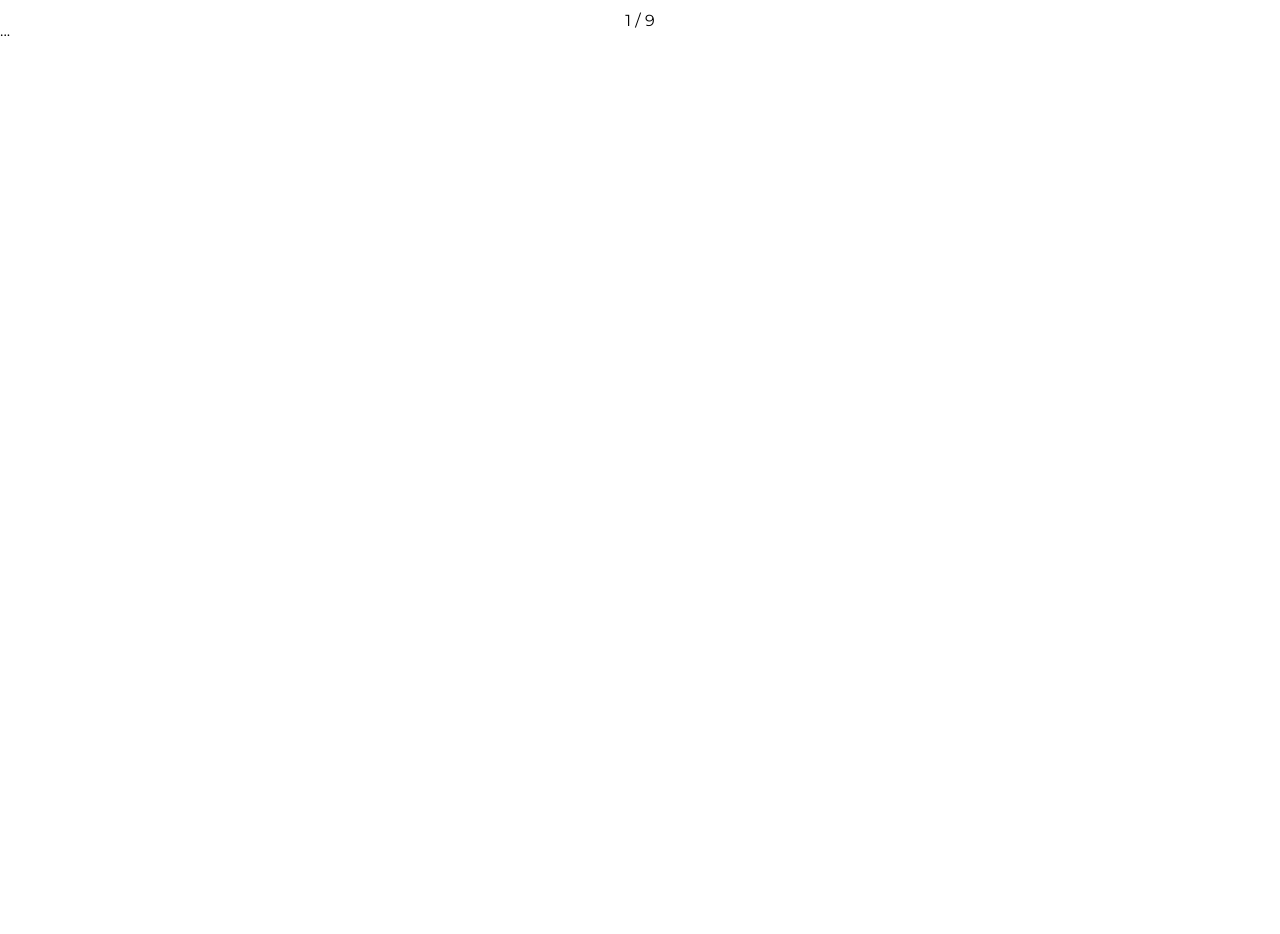
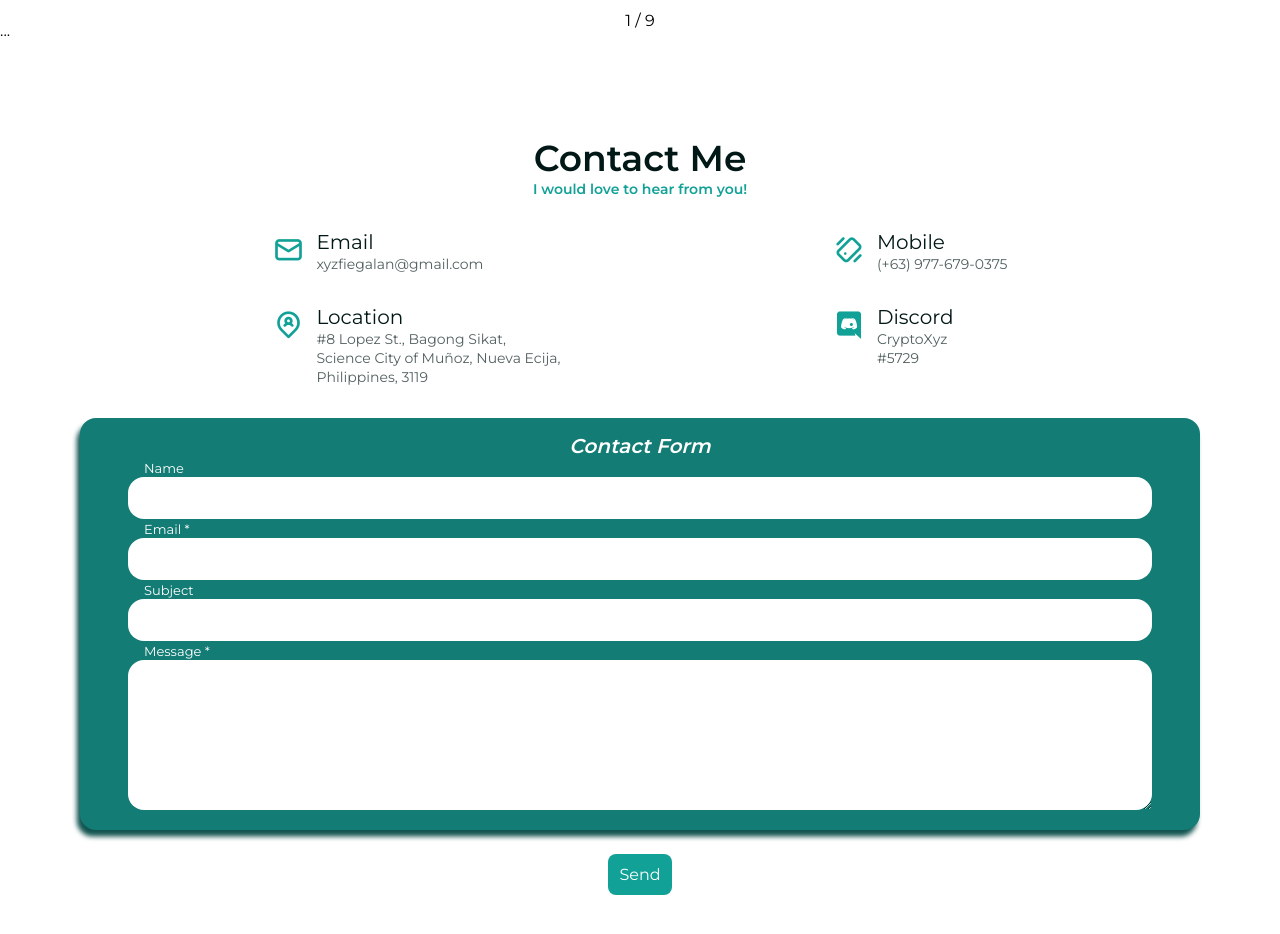
Before and after one commit to CryptoPH-Xyz/My-Porfolio, a React (Create React App) app: page / in a window 1280 px wide. Shown: the part 3220-4154 px from the top of the page. Before the commit the page ends 3340 px from the top, so only its background shows below. Built offline with nearby package versions, Linux system fonts and the light colour scheme.

Commit message:
contact section

```diff
--- a/src/App.css
+++ b/src/App.css
@@ -753,3 +753,80 @@ img{
   border-radius: .5rem;
   border: 4px ridge hsl(271, 73%, 28%);
 }
+
+/********************* CONTACT **********************/
+.contact-container {
+  display: flex;
+  justify-content: space-evenly;
+}
+
+.contact-info {
+  display: flex;
+  margin-bottom: 2rem;
+}
+
+.contact-icon {
+  font-size: 2rem;
+  color: var(--first-color);
+  margin-right: .75rem;
+}
+
+.contact-title {
+  font-size: var(--h3-font-size);
+  font-weight: var(--font-medium);
+}
+
+.contact-subtitle {
+  font-size: var(--small-font-size);
+  color: var(--text-color-light);
+}
+
+.contact-form-container {
+  padding: 0 5rem 0;
+}
+
+.contact-content {
+  background-color: var(--first-color-hover);
+  border-radius: 1rem;
+  padding: 1rem 3rem 1rem;
+  box-shadow: -.2rem .4rem .3rem var(--shadow-color);
+}
+
+.contact-form-header {
+  font-size: var(--h3-font-size);
+  font-style: italic;
+  text-align: center;
+  color: #FFF;
+}
+
+.contact-label {
+  font-size: var(--smaller-font-size);
+  color: #FFF;
+  padding-left: 1rem;
+}
+
+.contact-input {
+  width: 100%;
+  color: var(--text-color);
+  font-family: var(--body-font);
+  font-size: var(--small-font-size);
+  border-radius: 1rem;
+  border: none;
+  outline: none;
+  padding: .75rem;
+}
+
+.contact-button {
+  justify-self: center;
+}
+
+.contact-send {
+  font-family: var(--body-font);
+  font-size: var(--normal-font-size);
+  border: none;
+  outline: none;
+}
+
+.contact-send:hover {
+  cursor: pointer;
+}
--- a/src/App.js
+++ b/src/App.js
@@ -5,6 +5,7 @@ import Experience from './components/Experience';
 import Projects from './components/Projects';
 import Skills from './components/Skills';
 import Certificates from './components/Certificates';
+import Contact from './components/Contact';
 
 function App() {
   return (
@@ -15,6 +16,7 @@ function App() {
       <Projects />
       <Skills />
       <Certificates />
+      <Contact />
     </>
   );
 }
--- /dev/null
+++ b/src/components/Contact.js
@@ -0,0 +1,72 @@
+import React from 'react';
+
+export default function Contact() {
+    return (
+        <div className="contact section" id="contact">
+            <h2 className="section-title">Contact Me</h2>
+            <span className="section-subtitle">I would love to hear from you!</span>
+
+            <div className="contact-container container grid">
+                <div>
+                    <div className="contact-info">
+                        <i className="uil uil-envelope-alt contact-icon"></i>
+                        <div>
+                            <h3 className="contact-title">Email</h3>
+                            <span className="contact-subtitle">xyzfiegalan@gmail.com</span>
+                        </div>
+                    </div>
+
+                    <div className="contact-info">
+                        <i className="uil uil-user-location contact-icon"></i>
+                        <div>
+                            <h3 className="contact-title">Location</h3>
+                            <span className="contact-subtitle">#8 Lopez St., Bagong Sikat,
+                                <br/> Science City of Muñoz, Nueva Ecija,
+                                <br/> Philippines, 3119
+                            </span>
+                        </div>
+                    </div>
+                </div>
+                <div>
+                    <div className="contact-info">
+                        <i className="uil uil-mobile-vibrate contact-icon"></i>
+                        <div>
+                            <h3 className="contact-title">Mobile</h3>
+                            <span className="contact-subtitle">(+63) 977-679-0375</span>
+                        </div>
+                    </div>
+                    <div className="contact-info">
+                        <i className="uil uil-discord contact-icon"></i>
+                        <div>
+                            <h3 className="contact-title">Discord</h3>
+                            <span className="contact-subtitle">CryptoXyz <br/> #5729</span>
+                        </div>
+                    </div>
+                </div>
+            </div>
+            <div className="contact-form-container">
+                <form className="contact-form grid">
+                    <div className="contact-inputs grid">
+                        <div className="contact-content">
+                            <h3 className="contact-form-header">Contact Form</h3>
+                            <label for="" className="contact-label">Name</label>
+                            <input type="text" className="contact-input" name="name"></input>
+
+                            <label for="" className="contact-label">Email *</label>
+                            <input type="email" className="contact-input" name="email" required></input>
+
+                            <label for="" className="contact-label">Subject</label>
+                            <input type="text" className="contact-input" name="subject"></input>
+
+                            <label for="" className="contact-label">Message *</label>
+                            <textarea id="" cols="0" rows="7" className="contact-input" name="message" required></textarea>
+                        </div>
+                    </div>
+                    <div className="contact-button">
+                        <input type="submit" value="Send" className="button button-flex contact-send"></input>
+                    </div>
+                </form>
+            </div>
+        </div>
+    )
+}
```
